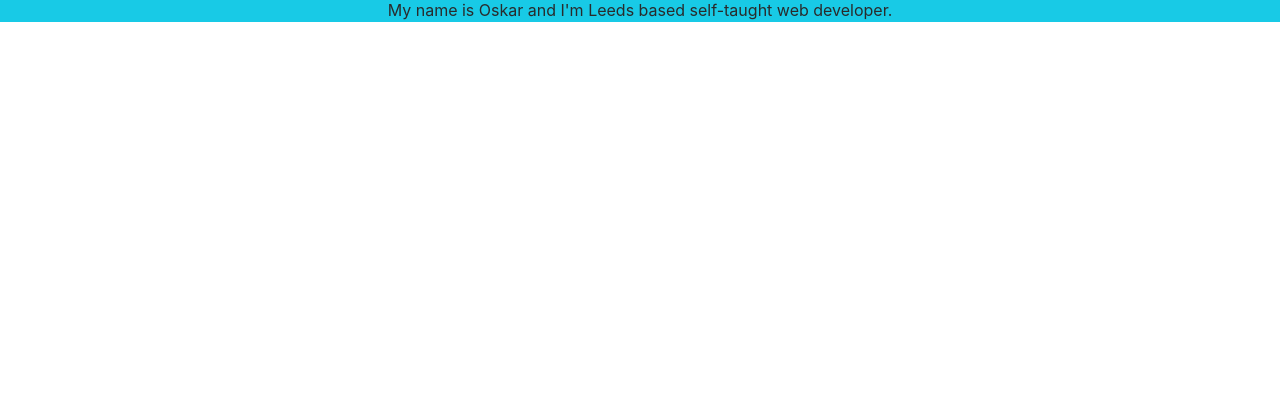
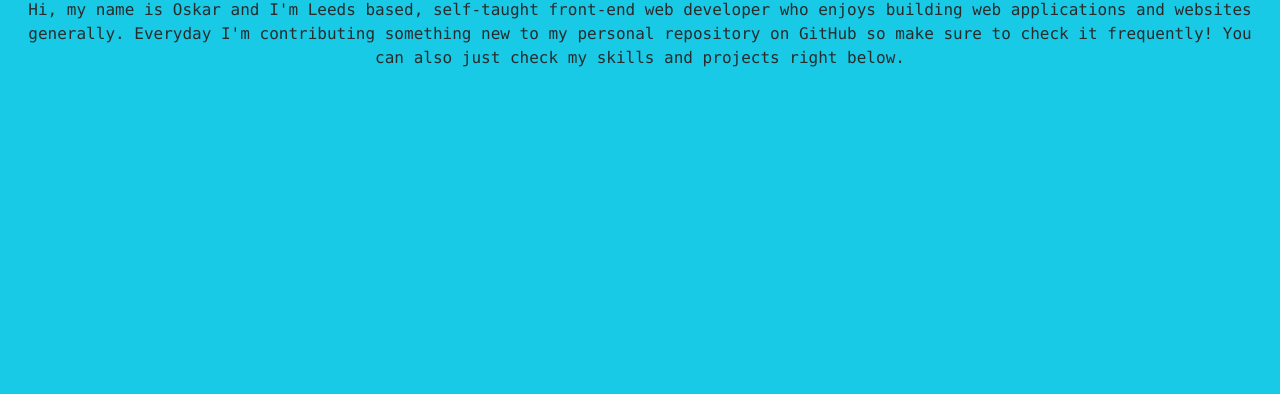
Before and after one commit to oskarwilczynski/portfolio-site, a plain HTML site: page index.html in a window 1280 px wide. Shown: the part 557-951 px from the top of the page. Before the commit the page ends 800 px from the top, so only its background shows below. Drawn offline with nearby package versions, Linux system fonts and the light colour scheme; a script that the page names is missing.

Commit message:
Added some text to ABOUT

```diff
--- a/index.html
+++ b/index.html
@@ -52,7 +52,7 @@
     </div>
     <div class="container-fluid about">
         <h1 class="text-center">ABOUT</h1>
-        <p class="text-center">My name is Oskar and I'm Leeds based self-taught web developer.</p>
+        <p class="text-center">Hi, my name is Oskar and I'm Leeds based, self-taught front-end web developer who enjoys building web applications and websites generally. Everyday I'm contributing something new to my personal repository on GitHub so make sure to check it frequently! You can also just check my skills and projects right below.</p>
     </div>
 
     <script src="https://code.jquery.com/jquery-3.1.1.slim.min.js" integrity="sha384-A7FZj7v+d/sdmMqp/nOQwliLvUsJfDHW+k9Omg/a/EheAdgtzNs3hpfag6Ed950n" crossorigin="anonymous"></script>
--- a/styles/main.css
+++ b/styles/main.css
@@ -1,4 +1,5 @@
 * {
+    font-family: "Consolas";
     -webkit-touch-callout: none;
       -webkit-user-select: none;
        -khtml-user-select: none;
@@ -9,7 +10,7 @@
 
 html {
     min-height: 100%;
-    overflow: hidden;
+    overflow-x: hidden;
 }
 
 body {
@@ -62,7 +63,6 @@ body {
     padding-top: 7%;
     font-size: 280%;
     overflow: hidden;
-    font-family: "Consolas";
     font-weight: bold;
     text-shadow: black 0px 0px 10px;
 }
@@ -110,5 +110,6 @@ body {
 }
 
 .about {
+    height: 35vw;
     background-color: #18CAE6;
 }
```
